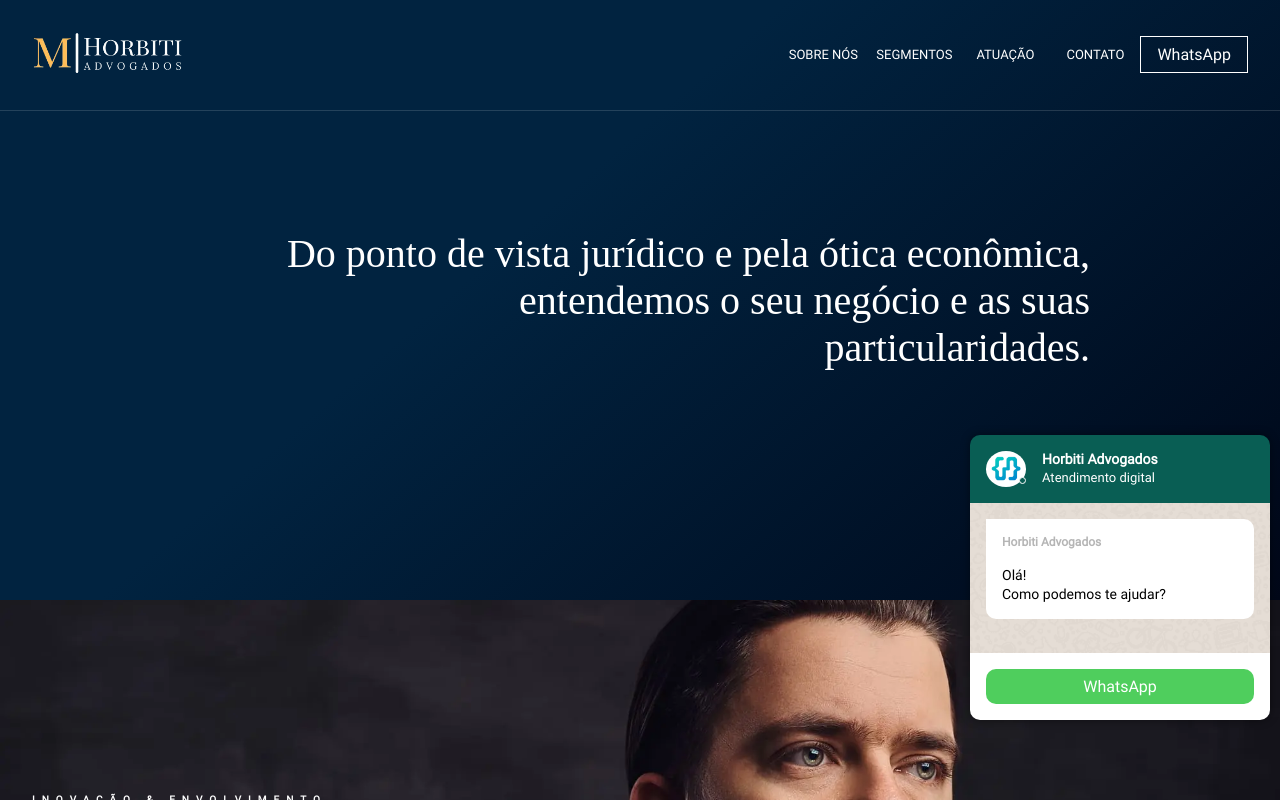
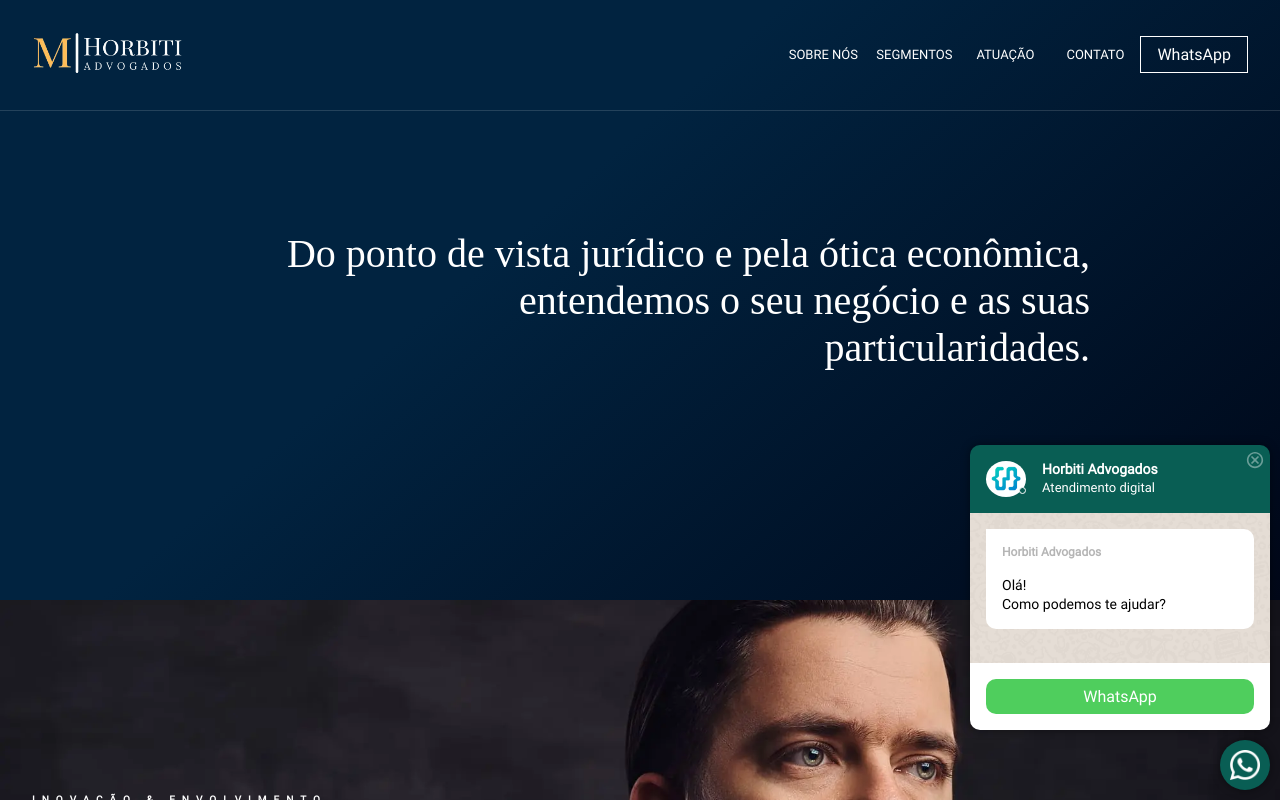
Before and after one commit to rlxmts/advocacia, a React (Vite) app: page / in a window 1280 px wide. Shown: the top 800 px of the page. Built offline with nearby package versions, Linux system fonts and the light colour scheme.

Commit message:
:sparkles: Criando botao Wpp

```diff
--- a/src/components/commom/BotaoWpp/index.jsx
+++ b/src/components/commom/BotaoWpp/index.jsx
@@ -1,5 +1,6 @@
 import styled from "styled-components";
 import { keyframes } from "styled-components";
+import { IoMdCloseCircleOutline } from "react-icons/io";
 
 const surgeTexto = keyframes`
     0%{opacity:0; transform: translateY(30px);}
@@ -7,15 +8,25 @@ const surgeTexto = keyframes`
 `
 
 const Popup = styled.div`
-
     position: fixed;
     width: 90%;
     max-width: 300px;
     right: 10px;
-    bottom: 80px;
+    bottom: 70px;
     box-shadow: 0px 0px 10px #00000070;
     z-index: 99;
     border-radius: 10px;
+
+    .bt-fechar{
+        position: relative;
+
+        .icone{
+            position: absolute;
+            right: 5px;
+            top: 5px;
+            cursor: pointer;
+        }
+    }
 
     .popup-cabecalho{
         background-color: #095e54;
@@ -101,10 +112,30 @@ const Popup = styled.div`
         }
     }
 `
+const BotaoWppFlutuante = styled.a`
+    position: fixed;
+    z-index: 1;
+    background-color: #095E54 ;
+    display: block;
+    height: 50px;
+    width: 50px;
+    border-radius: 50%;
+    right: 10px;
+    bottom: 10px;
+    box-shadow: 0px 0px 10px #00000070;
+    background-image: url('./imagens/wpp.png');
+    background-size: 30px;
+    background-position: center;
+    background-repeat: no-repeat;
+`
 
 const BotaoWpp = ()=> {
     return(
+        <>
             <Popup>
+                <div className="bt-fechar">
+                    <IoMdCloseCircleOutline className="icone" size={20} fill="#6b9e98" />
+                </div>
                 <div className="popup-cabecalho">
                     <div className="avatar">
                         <img src="./favicon.png" />
@@ -132,6 +163,13 @@ const BotaoWpp = ()=> {
                     </a>
                 </div>
             </Popup>
+            <BotaoWppFlutuante
+                href="https://wa.me/5521991537608"
+                rel="noreferrer noopener"
+                target="_blank"
+            >
+            </BotaoWppFlutuante>
+        </>
     )
 }
 
```
Also changed, not shown: public/imagens/wpp.png (added). Lines whose indentation alone changed are shown as unchanged.
